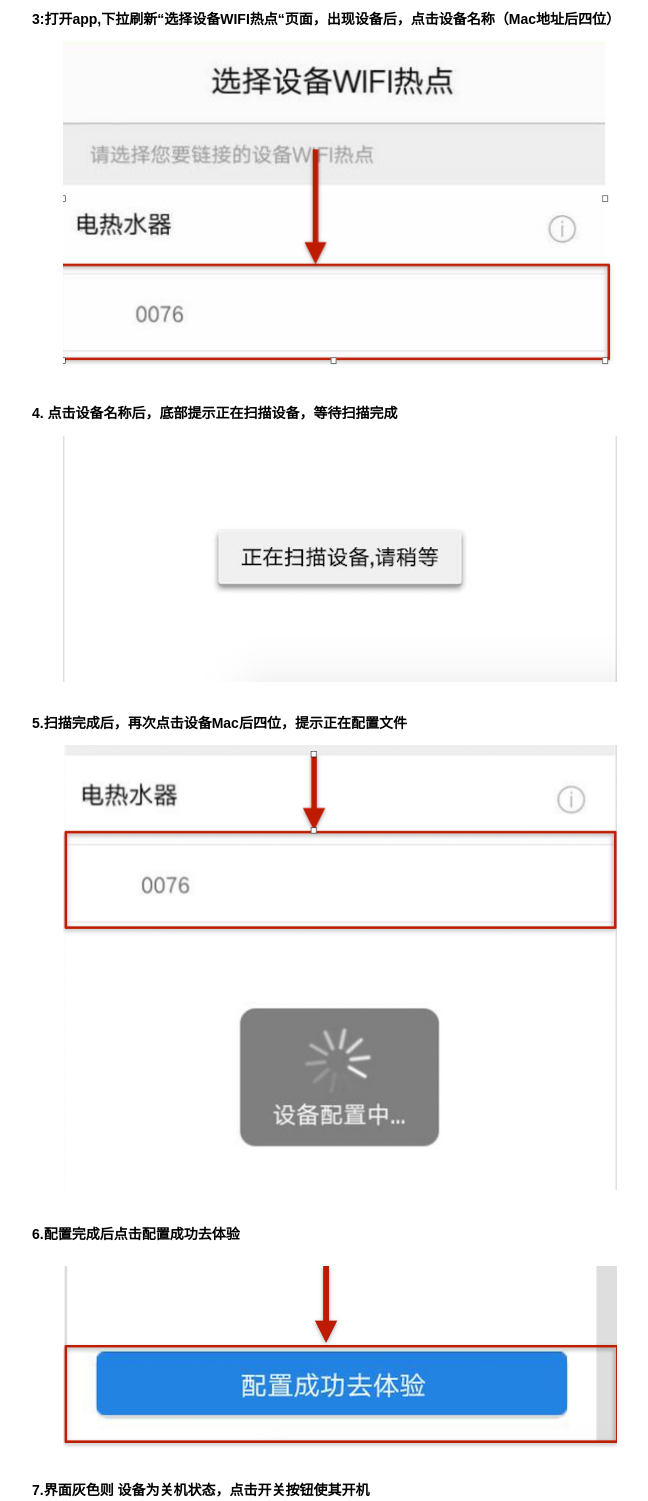
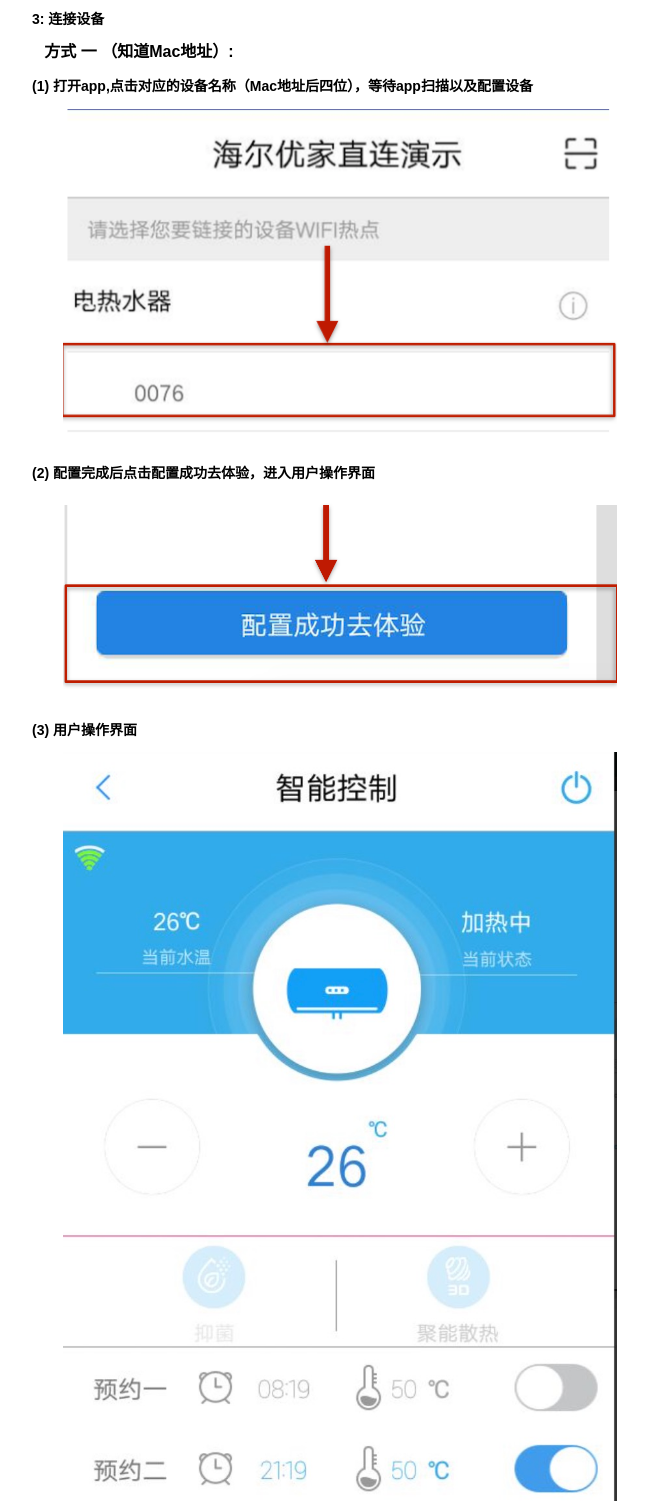
Before and after one commit to WhatFxxk/MaiChangZhiLianTest, a plain HTML site: page index.html in a window 1280 px wide. Shown: the part 809-2310 px from the top of the page, without its empty margins (300-948 px from the left). Drawn offline with Linux system fonts and the light colour scheme.

Commit message:
12312312312

```diff
--- a/css/index.css
+++ b/css/index.css
@@ -21,6 +21,12 @@ body{
 	font-weight: bold;
 	font-size: 14px;
 }
+.title-p-p{
+	font-weight: bold;
+	font-size: 16px;
+	margin-left: 2%;
+}
+
 .content-p{
 	 text-indent:2em;
 	 line-height: 20px;
--- a/index.html
+++ b/index.html
@@ -4,7 +4,7 @@
   <meta charset="UTF-8">
   <meta name="viewport" content="initial-scale=1.0, maximum-scale=1.0, user-scalable=no" />
 
-  <title>卖场演示APP使用说明</title>
+  <title>海尔优家直连演示</title>
   <link rel="stylesheet" href="css/normalize.css" />
   <link rel="stylesheet" type="text/css" href="css/index.css">
   <script type="text/javascript" src="js/rem.js" ></script>
@@ -41,7 +41,7 @@
 		</div>
 
 
-		<p class="title-p">2.打开手机WLAN,选择名字为Softap_U_EW<font color="red">XXXX</font>与机器的mac地址后四位对应)的无线名称，点击连接。</p>
+		<p class="title-p">2.打开手机WLAN,选择名字为Softap_U_EW<font color="red">XXXX</font>与机器的<font color="red">mac地址后四位</font>)的无线名称，点击连接。</p>
 		<p>Mac地址如下图：</p>
 		<div>
 			<img src="images/9.jpg" />
@@ -50,32 +50,46 @@
 		<div>
 			<img src="images/9.jpg"/>
 		</div>
-		<p class="title-p">3:打开app,下拉刷新“选择设备WIFI热点“页面，出现设备后，点击设备名称（Mac地址后四位）</p>
+		<p class="title-p">3: 连接设备</p>
 
+		<!--方式一-->
+		<p class="title-p-p"> <strong>方式 一 （知道Mac地址）:</strong></p>
+		<p class="title-p">(1) 打开app,点击对应的设备名称（Mac地址后四位），等待app扫描以及配置设备</p>
 
 		<div>
-			<img src="images/3.png"/>
+			<img src="images/11.png"/>
 		</div>
-		<p class="title-p">4. 点击设备名称后，底部提示正在扫描设备，等待扫描完成</p>
-		<div>
-			<img src="images/4.png"/>
-		</div>
-		<p class="title-p">5.扫描完成后，再次点击设备Mac后四位，提示正在配置文件</p>
-		<div>
-			<img src="images/5.png"/>
-		</div>
-		<p class="title-p">6.配置完成后点击配置成功去体验</p>
+		<p class="title-p">(2) 配置完成后点击配置成功去体验，进入用户操作界面</p>
 		<div>
 			<img src="images/6.png"/>
 		</div>
-		<p class="title-p">7.界面灰色则 设备为关机状态，点击开关按钮使其开机</p>
+		<p class="title-p">(3) 用户操作界面</p>
 		<div>
-			<img src="images/7.png"/>
+			<img src="images/QQ20170711-0.png"/>
 		</div>
-		<p class="title-p">8.开机后可进行相关操作</p>
+
+		<!--方式二-->
+		<p class="title-p-p"> <strong>方式 二（无需Mac地址） :</strong></p>
+		<p class="title-p">(1) 打开app,点击扫描按钮，扫描机器编码</p>
 		<div>
-			<img src="images/8.png"/>
+			<img src="images/12.png"/>
 		</div>
+
+		<p>机器编码所在位置如下图所示：</p>
+
+		<div>
+			<img src="images/12.png"/>
+		</div>
+
+		<p class="title-p">(2)等待扫描配置成功去体验</p>
+		<div>
+			<img src="images/6.png"/>
+		</div>
+		<p class="title-p">(3) 用户操作界面</p>
+		<div>
+			<img src="images/QQ20170711-0.png"/>
+		</div>
+
 	</div>
 
 
```
Also changed, not shown: images/11.png (added), images/12.png (added), images/QQ20170711-0.png (added), images/扫描的图片.png (added).
